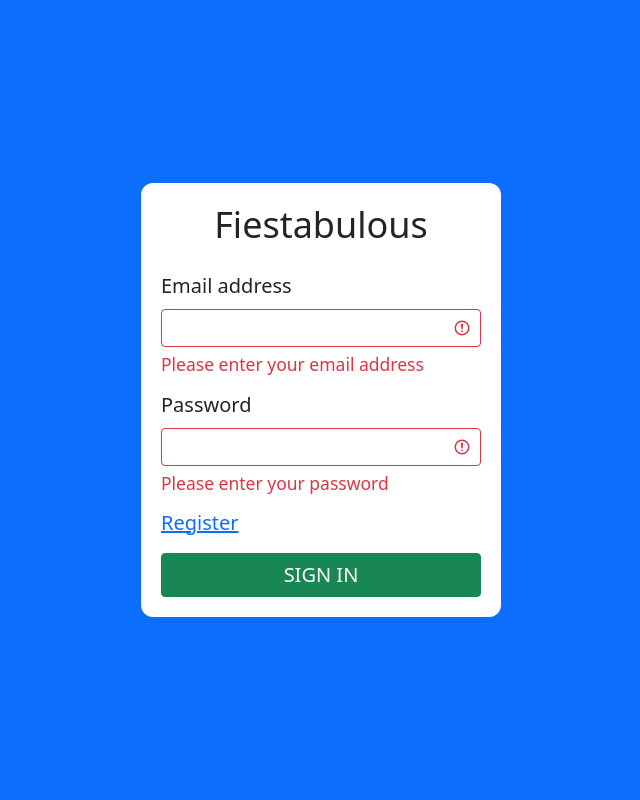
After one commit to OmarMacMa/Fiestabulous, a Flask app: template Backend/app/templates/login.html in a window 1280 px wide. The commit adds this page. Shown: the whole page, without its empty margins (319-959 px from the left). Run offline with Flask 3, Linux system fonts and the light colour scheme; the template is opened without the code that fills it, so the values that code supplies are empty.

Commit message:
se agregó login y register

```diff
--- /dev/null
+++ b/Backend/app/templates/login.html
@@ -0,0 +1,49 @@
+<!DOCTYPE html>
+<html lang="en">
+
+<head>
+
+    <title></title>
+    <meta name="viewport" content="width=device-width, initial-scale=1.0">
+
+    <!-- Bootstrap v5.1.3 CDNs -->
+    <link href="https://cdn.jsdelivr.net/npm/bootstrap@5.1.3/dist/css/bootstrap.min.css" rel="stylesheet">
+    <script src="https://cdn.jsdelivr.net/npm/bootstrap@5.1.3/dist/js/bootstrap.bundle.min.js"></script>
+
+    <!-- CSS File -->
+    <link rel="stylesheet" href="logstyle.css">
+
+</head>
+
+<body>
+
+    <div class="login">
+
+        <h1 class="text-center">Fiestabulous</h1>
+
+        <form class="needs-validation">
+            <div class="form-group was-validated">
+                <label class="form-label" for="email">Email address</label>
+                <input class="form-control" type="email" id="email" required>
+                <div class="invalid-feedback">
+                    Please enter your email address
+                </div>
+            </div>
+            <div class="form-group was-validated">
+                <label class="form-label" for="password">Password</label>
+                <input class="form-control" type="password" id="password" required>
+                <div class="invalid-feedback">
+                    Please enter your password
+                </div>
+            </div>
+            <div class="register">
+                <a href="register.html">Register</a>
+            </div>
+            <input class="btn btn-success w-100" type="submit" value="SIGN IN">
+        </form>
+
+    </div>
+
+</body>
+
+</html>
--- /dev/null
+++ b/Backend/app/templates/logstyle.css
@@ -0,0 +1,39 @@
+* {
+    margin: 0;
+    padding: 0;
+    box-sizing: border-box;
+}
+
+body {
+    height: 100vh;
+    display: flex;
+    align-items: center;
+    justify-content: center;
+    background: #0d6efd;
+}
+
+.login {
+    width: 360px;
+    height: min-content;
+    padding: 20px;
+    border-radius: 12px;
+    background: #ffffff;
+}
+
+.login h1 {
+    font-size: 36px;
+    margin-bottom: 25px;
+}
+
+.login form {
+    font-size: 20px;
+}
+
+.login form .form-group {
+    margin-bottom: 12px;
+}
+
+.login form input[type="submit"] {
+    font-size: 20px;
+    margin-top: 15px;
+}
```
Also changed, not shown: Backend/app/templates/prueba.html (+20 -24 lines), Backend/app/templates/register.html (added, +74 -0 lines), Backend/app/templates/style.css (+9 -0 lines).
